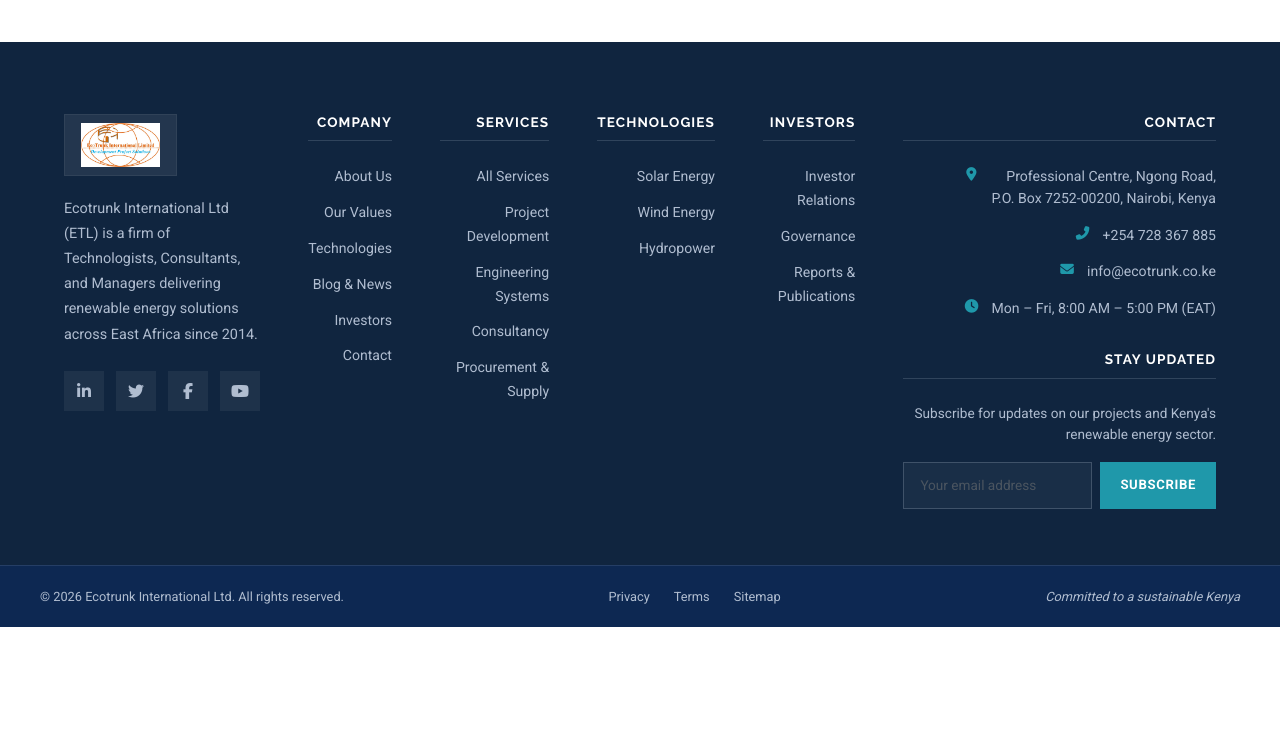
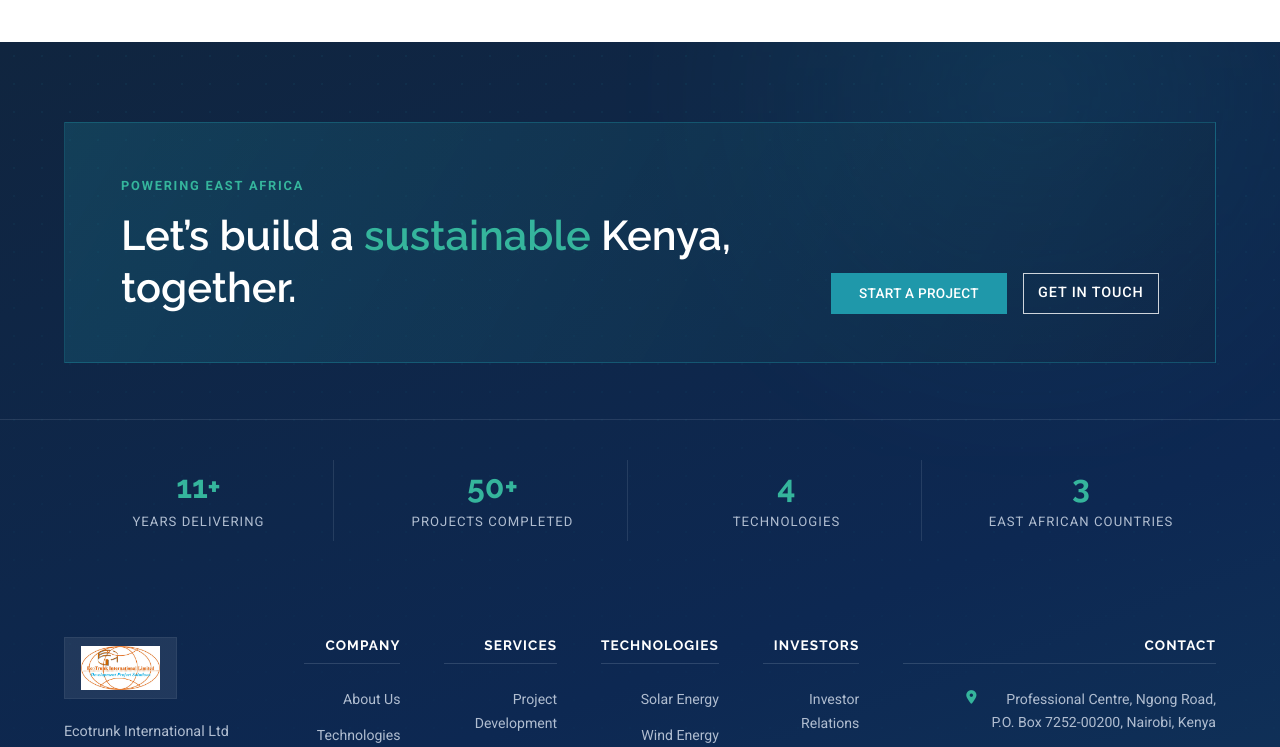
Before and after one commit to freudtroy-png/Ecotrunk-Int, a React (Vite) app: page / in a window 1280 px wide. Shown: the part 6020-6767 px from the top of the page. Before the commit the page ends 6647 px from the top, so only its background shows below. Built offline with nearby package versions, Linux system fonts and the light colour scheme.

Commit message:
Redesign footer as dark hero footer with CTA, stats, and map texture

```diff
--- a/src/components/Footer.jsx
+++ b/src/components/Footer.jsx
@@ -5,15 +5,14 @@
 
 const QUICK_LINKS = [
   { to: '/about', label: 'About Us' },
-  { to: '/about#values', label: 'Our Values' },
   { to: '/technology', label: 'Technologies' },
+  { to: '/services', label: 'Services' },
   { to: '/blog', label: 'Blog & News' },
   { to: '/investors', label: 'Investors' },
   { to: '/#contact', label: 'Contact' },
 ];
 
 const SERVICE_LINKS = [
-  { to: '/services', label: 'All Services' },
   { to: '/services/project-development', label: 'Project Development' },
   { to: '/services/engineering-systems', label: 'Engineering Systems' },
   { to: '/services/consultancy', label: 'Consultancy' },
@@ -30,6 +29,13 @@
   { to: '/solar', label: 'Solar Energy' },
   { to: '/wind', label: 'Wind Energy' },
   { to: '/hydro', label: 'Hydropower' },
+];
+
+const FOOTER_STATS = [
+  { value: '11+', label: 'Years Delivering' },
+  { value: '50+', label: 'Projects Completed' },
+  { value: '4', label: 'Technologies' },
+  { value: '3', label: 'East African Countries' },
 ];
 
 export default function Footer() {
@@ -66,7 +72,35 @@
 
   return (
     <footer className="footer" role="contentinfo">
-      <div className="footer-top">
+      <div className="footer-map-bg" aria-hidden="true"></div>
+
+      <div className="footer-cta container">
+        <div className="footer-cta-inner">
+          <div>
+            <span className="footer-cta-eyebrow">Powering East Africa</span>
+            <h2 className="footer-cta-title">
+              Let&rsquo;s build a <span className="footer-cta-accent">sustainable</span> Kenya, together.
+            </h2>
+          </div>
+          <div className="footer-cta-actions">
+            <Link to="/#contact" className="btn btn-primary footer-cta-btn">Start a Project</Link>
+            <Link to="/#contact" className="btn btn-outline-transparent footer-cta-btn">Get in Touch</Link>
+          </div>
+        </div>
+      </div>
+
+      <div className="footer-stats">
+        <div className="container footer-stats-grid">
+          {FOOTER_STATS.map((s) => (
+            <div className="footer-stat" key={s.label}>
+              <span className="footer-stat-value">{s.value}</span>
+              <span className="footer-stat-label">{s.label}</span>
+            </div>
+          ))}
+        </div>
+      </div>
+
+      <div className="footer-main">
         <div className="container">
           <div className="footer-grid">
             <div className="footer-brand">
@@ -87,7 +121,7 @@
               </div>
             </div>
 
-            <div className="footer-col" id="footer-links">
+            <div className="footer-col">
               <h4 className="footer-heading">Company</h4>
               {renderLinks(QUICK_LINKS)}
             </div>
--- a/src/styles/site.css
+++ b/src/styles/site.css
@@ -1608,19 +1608,136 @@
 }
 
 .footer {
-  background: var(--volt-navy);
+  position: relative;
+  background: linear-gradient(160deg, var(--volt-navy) 0%, var(--volt-navy-dark) 55%, #123a5e 100%);
   color: var(--volt-link);
-  padding: 72px 0 0;
-}
-
-.footer-top {
+  overflow: hidden;
+}
+
+.footer-map-bg {
+  position: absolute;
+  inset: 0;
+  pointer-events: none;
+  background-image:
+    radial-gradient(circle, rgba(31,152,170,0.16) 1.5px, transparent 1.5px);
+  background-size: 28px 28px;
+  opacity: 0.55;
+  mask-image: linear-gradient(180deg, rgba(0,0,0,0.9), rgba(0,0,0,0.25) 60%, transparent 100%);
+  -webkit-mask-image: linear-gradient(180deg, rgba(0,0,0,0.9), rgba(0,0,0,0.25) 60%, transparent 100%);
+}
+
+.footer-map-bg::before {
+  content: '';
+  position: absolute;
+  top: -40%;
+  right: -10%;
+  width: 60%;
+  height: 90%;
+  background: radial-gradient(circle, rgba(31,152,170,0.28) 0%, transparent 62%);
+  filter: blur(30px);
+}
+
+.footer > *:not(.footer-map-bg) {
+  position: relative;
+  z-index: 1;
+}
+
+.footer-cta {
+  padding-top: 80px;
   padding-bottom: 56px;
+}
+
+.footer-cta-inner {
+  display: flex;
+  align-items: flex-end;
+  justify-content: space-between;
+  gap: 40px;
+  padding: 48px 56px;
+  background: linear-gradient(120deg, rgba(31,152,170,0.22) 0%, rgba(16,37,63,0.4) 100%);
+  border: 1px solid rgba(31,152,170,0.35);
+}
+
+.footer-cta-eyebrow {
+  display: inline-block;
+  font-size: 0.8rem;
+  font-weight: 700;
+  text-transform: uppercase;
+  letter-spacing: 0.14em;
+  color: var(--volt-teal-light);
+  margin-bottom: 14px;
+}
+
+.footer-cta-title {
+  font-size: clamp(1.7rem, 3.4vw, 2.6rem);
+  font-weight: 600;
+  color: #fff;
+  margin: 0;
+  line-height: 1.25;
+  max-width: 620px;
+}
+
+.footer-cta-accent {
+  color: var(--volt-teal-light);
+}
+
+.footer-cta-actions {
+  display: flex;
+  gap: 16px;
+  flex-shrink: 0;
+}
+
+.footer-cta-btn {
+  padding: 14px 28px;
+  font-size: 0.85rem;
+}
+
+.footer-stats {
+  padding: 40px 0;
+  border-top: 1px solid rgba(176,189,208,0.15);
+}
+
+.footer-stats-grid {
+  display: grid;
+  grid-template-columns: repeat(4, 1fr);
+  gap: 24px;
+}
+
+.footer-stat {
+  text-align: center;
+  padding: 8px 16px;
+  border-right: 1px solid rgba(176,189,208,0.15);
+}
+
+.footer-stat:last-child {
+  border-right: none;
+}
+
+.footer-stat-value {
+  display: block;
+  font-family: var(--font-display);
+  font-size: 2rem;
+  font-weight: 700;
+  color: var(--volt-teal-light);
+  line-height: 1.2;
+}
+
+.footer-stat-label {
+  display: block;
+  margin-top: 4px;
+  font-size: 0.82rem;
+  text-transform: uppercase;
+  letter-spacing: 0.08em;
+  color: var(--volt-link);
+}
+
+.footer-main {
+  padding: 56px 0 64px;
 }
 
 .footer-grid {
   display: grid;
-  grid-template-columns: 2fr 1fr 1.3fr 1.1fr 1.1fr 1.8fr;
-  gap: 48px;
+  grid-template-columns: 2fr 1.2fr 1.4fr 1.2fr 1.2fr 1.8fr;
+  gap: 44px;
 }
 
 .footer-col {
@@ -1707,7 +1824,7 @@
 }
 
 .footer-links a:hover {
-  color: var(--volt-teal);
+  color: var(--volt-teal-light);
 }
 
 .footer-contact-list {
@@ -1731,7 +1848,7 @@
 }
 
 .footer-contact-list i {
-  color: var(--volt-teal);
+  color: var(--volt-teal-light);
   margin-top: 3px;
   font-size: 0.85rem;
   width: 16px;
@@ -1745,7 +1862,7 @@
 }
 
 .footer-contact-list a:hover {
-  color: var(--volt-teal);
+  color: var(--volt-teal-light);
 }
 
 .footer-newsletter-text {
@@ -1801,7 +1918,7 @@
 }
 
 .footer-bottom {
-  background: var(--volt-navy-dark);
+  background: rgba(0,0,0,0.25);
   border-top: 1px solid rgba(176,189,208,0.15);
 }
 
@@ -1826,7 +1943,7 @@
 }
 
 .footer-legal a:hover {
-  color: var(--volt-teal);
+  color: var(--volt-teal-light);
 }
 
 .footer-tagline {
@@ -1843,6 +1960,9 @@
   .footer-grid .footer-brand { grid-column: 1 / -1; }
   .footer-col, .footer-col-wide { text-align: left; }
   .footer-contact-list li { justify-content: flex-start; text-align: left; }
+  .footer-cta-inner { flex-direction: column; align-items: flex-start; padding: 40px 32px; }
+  .footer-stats-grid { grid-template-columns: repeat(2, 1fr); gap: 28px; }
+  .footer-stat { border-right: none; }
   .affiliations-grid { gap: 32px; }
   .affiliation-item { height: 40px; }
   .hero-content { padding: 0 32px; }
@@ -1891,6 +2011,12 @@
   .form-row { grid-template-columns: 1fr; }
   .footer-grid { grid-template-columns: 1fr; gap: 32px; }
   .footer-bottom-inner { flex-direction: column; gap: 12px; text-align: center; }
+  .footer-cta { padding-top: 56px; padding-bottom: 40px; }
+  .footer-cta-inner { padding: 32px 24px; }
+  .footer-cta-actions { flex-direction: column; align-items: stretch; width: 100%; }
+  .footer-cta-btn { text-align: center; justify-content: center; }
+  .footer-stats-grid { grid-template-columns: 1fr; gap: 20px; }
+  .footer-main { padding: 40px 0 48px; }
   .gallery-grid { grid-template-columns: repeat(2, 1fr); }
   .gallery-item:nth-child(1) { grid-column: span 2; grid-row: span 1; }
   .stats-values { grid-template-columns: repeat(2, 1fr); }
```
